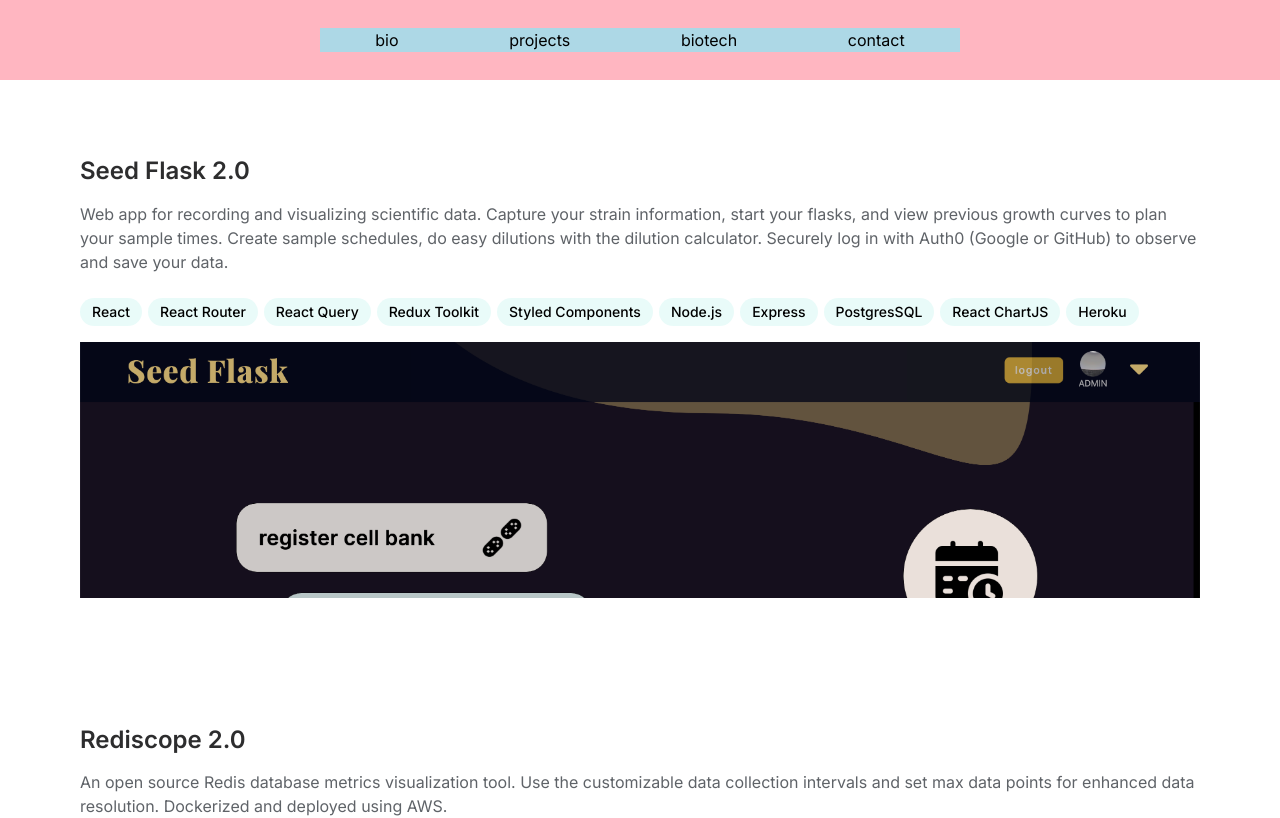
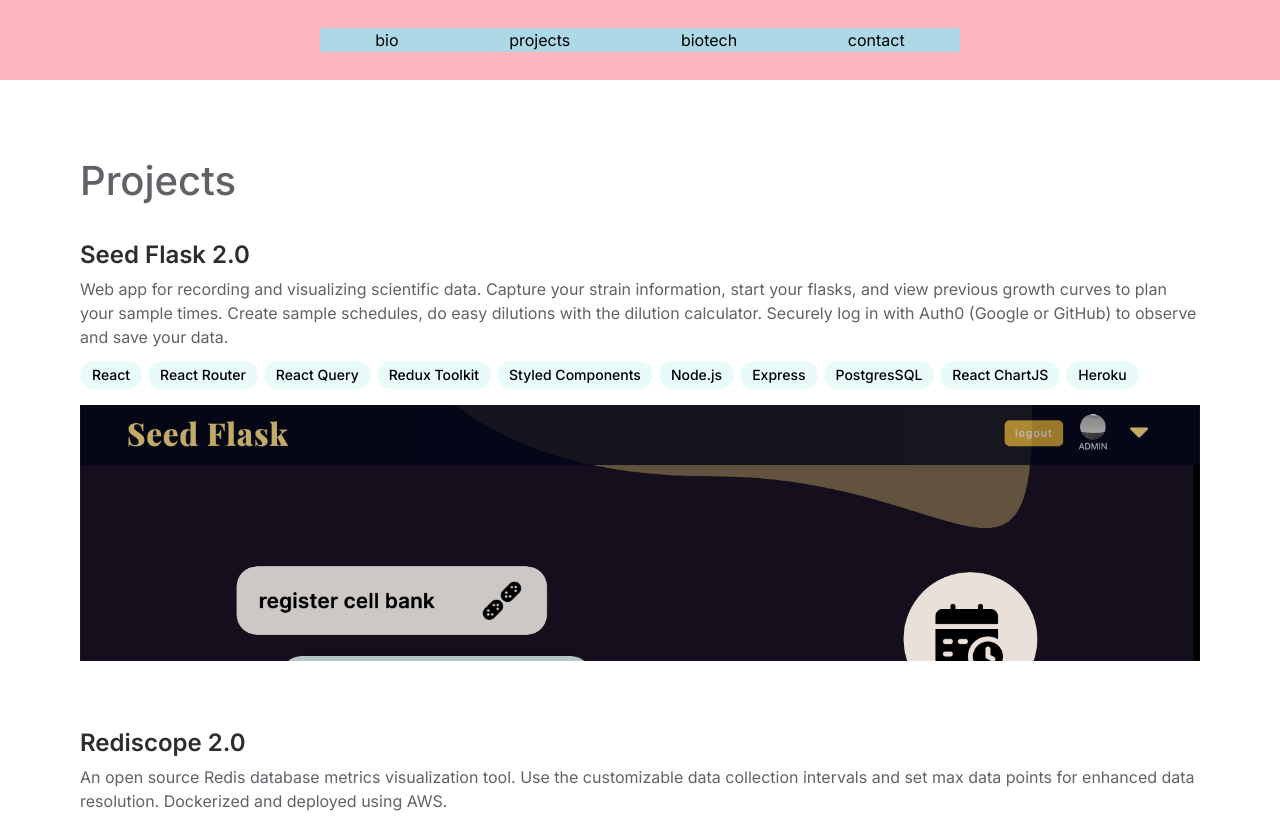
Before and after one commit to bokim2/portfolio, a Next.js app: page / in a window 1280 px wide. Shown: the part 720-1538 px from the top of the page. Built offline with nearby package versions, Linux system fonts and the light colour scheme; grey boxes are pictures that could not be loaded.

Commit message:
organized folders

```diff
--- a/src/app/gallery/page.tsx
+++ b/src/app/gallery/page.tsx
@@ -5,7 +5,7 @@ import Lenis from '@studio-freight/lenis';
 import { useEffect, useState } from 'react';
 
 import Gallery from '../../components/gallery/gallery';
-import Intro from '../home-components/intro/intro';
+import Intro from '../archive/intro';
 import LoaderPage from '@/components/loaderPage/loaderPage';
 import { useMotionValue, useSpring } from 'framer-motion';
 
@@ -16,7 +16,7 @@ import moab1 from '../../../public/images/moab_1/1.jpg';
 import sf1 from '../../../public/images/sf_1/1.jpg';
 import tahoe1 from '../../../public/images/tahoe_1/1.png';
 
- const imagesAndBackgrounds = [
+const imagesAndBackgrounds = [
   {
     name: 'moab1',
     handle: 'moab_1',
--- a/src/app/globals.css
+++ b/src/app/globals.css
@@ -225,7 +225,7 @@ h2 {
 
   @media (max-width: 600px) {
     font-size: 1.5rem;
-    line-height: 1.25;
+    line-height: 1.75;
   }
 }
 
@@ -234,11 +234,11 @@ h3 {
   /* font-weight: 375; */
   font-weight: 600;
   font-size: 1.5rem;
-  line-height: 1.2;
+  line-height: 1.5;
 
   @media (max-width: 600px) {
     font-size: 1.125rem;
-    line-height: 2;
+    line-height: 1.5;
   }
 }
 
--- /dev/null
+++ b/src/app/home-components/biotech/biotechSoftware.tsx
@@ -0,0 +1,48 @@
+import React from 'react'
+import Image from 'next/image';
+
+import styles from './biotech.module.scss'
+import biomek1Img from '../../../../public/images/biotech/biomek1.jpg';
+import biomek2Img from '../../../../public/images/biotech/biomek2.jpg';
+
+export default function BiotechSoftware() {
+  return (
+    <div>
+
+{/* third section */}
+<section className={`${styles.biotech} ${styles.noReverse}`}>
+          <div className={styles.biotechSectionContainer}>
+            <div className={styles.biotechTitleImageContainer}>
+              <Image src={biomek1Img} alt="biomek software" fill priority />
+            </div>
+            <div>
+              <p>
+                The Biomek Liquid Handler automates liquid handling tasks across
+                a variety of applications, including protein assays and product
+                quantification, to improve efficiency and precision in biotech
+                labs.
+              </p>
+            </div>
+          </div>
+
+          <div className={styles.biotechSectionContainer}>
+            <div className={styles.biotechTitleImageContainer}>
+              <Image
+                src={biomek2Img}
+                alt="biomek software"
+                fill
+                // objectFit="contain"
+                objectPosition="center top"
+                priority
+              />
+            </div>
+            <div>
+              <p>not pretty, but it got the job done.</p>
+            </div>
+          </div>
+        </section>
+
+    </div>
+
+  )
+}
--- a/src/app/home-components/biotech/biotech.tsx
+++ b/src/app/home-components/biotech/index.tsx
@@ -5,10 +5,9 @@ import styles from './biotech.module.scss';
 import Image from 'next/image';
 import genencor4Img from '../../../../public/images/biotech/genencor2.jpg';
 import spotfire1Img from '../../../../public/images/biotech/spotfire1.jpg';
-import biomek1Img from '../../../../public/images/biotech/biomek1.jpg';
-import biomek2Img from '../../../../public/images/biotech/biomek2.jpg';
 
 import Wrapper from '@/components/wrapper/wrapper';
+import BiotechSoftware from './biotechSoftware';
 
 export default function Biotech() {
   return (
@@ -78,38 +77,7 @@ export default function Biotech() {
           </div>
         </section>
 
-        {/* third section */}
-        <section className={`${styles.biotech} ${styles.noReverse}`}>
-          <div className={styles.biotechSectionContainer}>
-            <div className={styles.biotechTitleImageContainer}>
-              <Image src={biomek1Img} alt="biomek software" fill priority />
-            </div>
-            <div>
-              <p>
-                The Biomek Liquid Handler automates liquid handling tasks across
-                a variety of applications, including protein assays and product
-                quantification, to improve efficiency and precision in biotech
-                labs.
-              </p>
-            </div>
-          </div>
-
-          <div className={styles.biotechSectionContainer}>
-            <div className={styles.biotechTitleImageContainer}>
-              <Image
-                src={biomek2Img}
-                alt="biomek software"
-                fill
-                // objectFit="contain"
-                objectPosition="center top"
-                priority
-              />
-            </div>
-            <div>
-              <p>not pretty, but it got the job done.</p>
-            </div>
-          </div>
-        </section>
+        <BiotechSoftware />
       </div>
     </Wrapper>
   );
--- a/src/app/home-components/projects/projects.module.scss
+++ b/src/app/home-components/projects-intro/projects-intro.module.scss
@@ -2,7 +2,7 @@
   width: 100%;
   display: flex;
   flex-direction: column;
-  gap: 10vh;
+  gap: 2vh;
 
   @media (max-width: 600px) {
     // flex-direction: column;
@@ -18,7 +18,7 @@
 .projectText{
   display: flex;
   flex-direction: column;
-  gap: 1rem;
+  gap: .25rem;
   padding-block: 1rem;
 
 
--- a/src/app/home-components/projects/projects.tsx
+++ b/src/app/home-components/projects-intro/projects-intro.tsx
@@ -1,20 +1,24 @@
 import React from 'react';
 
-import styles from './projects.module.scss';
+import styles from './projects-intro.module.scss';
 
 import Wrapper from '@/components/wrapper/wrapper';
 import Image from 'next/image';
 import seed_flask_d1 from '../../../../public/images/projects/seed_flask_d1.jpg';
 import rediscope_d1 from '../../../../public/images/projects/rediscope_d1.jpg';
+import Link from 'next/link';
 
-export default function Projects() {
+export default function ProjectsIntro() {
   return (
     <Wrapper backgroundColor="">
       <div className={styles.projects} id="projects">
         {/* project1 - seed flask 2.0 */}
         <div className={styles.project}>
+        <h2>Projects</h2>
           <div className={styles.projectText}>
+            <Link href='/projects-description'>
             <h3 className={styles.projectTitle}>Seed Flask 2.0</h3>
+            </Link>
             <p>
               Web app for recording and visualizing scientific data. Capture
               your strain information, start your flasks, and view previous
--- a/src/app/page.tsx
+++ b/src/app/page.tsx
@@ -5,12 +5,12 @@ import Lenis from '@studio-freight/lenis';
 import { useEffect, useState } from 'react';
 
 import Gallery from '../components/gallery/gallery';
-import Intro from './home-components/intro/intro';
+import Intro from './archive/intro';
 import LoaderPage from '@/components/loaderPage/loaderPage';
 import { useMotionValue, useSpring } from 'framer-motion';
 import Bio from './home-components/bio/bio';
-import Biotech from './home-components/biotech/biotech';
-import Projects from './home-components/projects/projects';
+import Biotech from './home-components/biotech';
+import ProjectsIntro from './home-components/projects-intro/projects-intro';
 
 const imagesAndBackgrounds = [
   {
@@ -106,7 +106,7 @@ export default function Home() {
       {/* {loading && <LoaderPage setLoading={setLoading} />} */}
       {/* <Intro /> */}
       <Bio />
-      <Projects />
+      <ProjectsIntro />
       <Biotech />
       {/* <div className={styles.description} onMouseMove={mouseMove}>
         {imagesAndBackgrounds.map(({ handle, name }, i) => {
```
Also changed, not shown: src/app/archive/intro.tsx (renamed from src/app/home-components/intro/intro.tsx, +3 -4 lines), src/app/projects-description/page.tsx (added, +16 -0 lines), src/app/projects-description/projectsDescriptionPage.module.scss (added, +14 -0 lines), public/images/biotech/excel.jpg (added), src/app/archive/intro.module.scss (renamed from src/app/home-components/intro/intro.module.scss).
